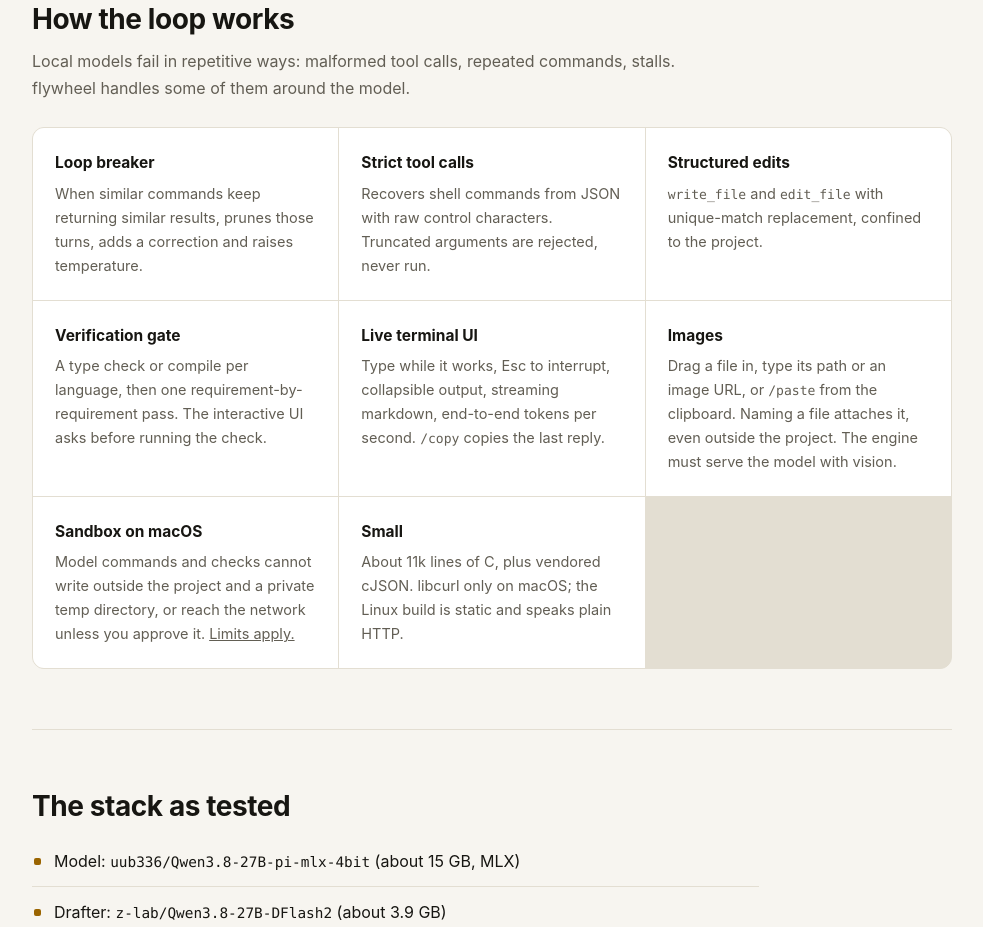
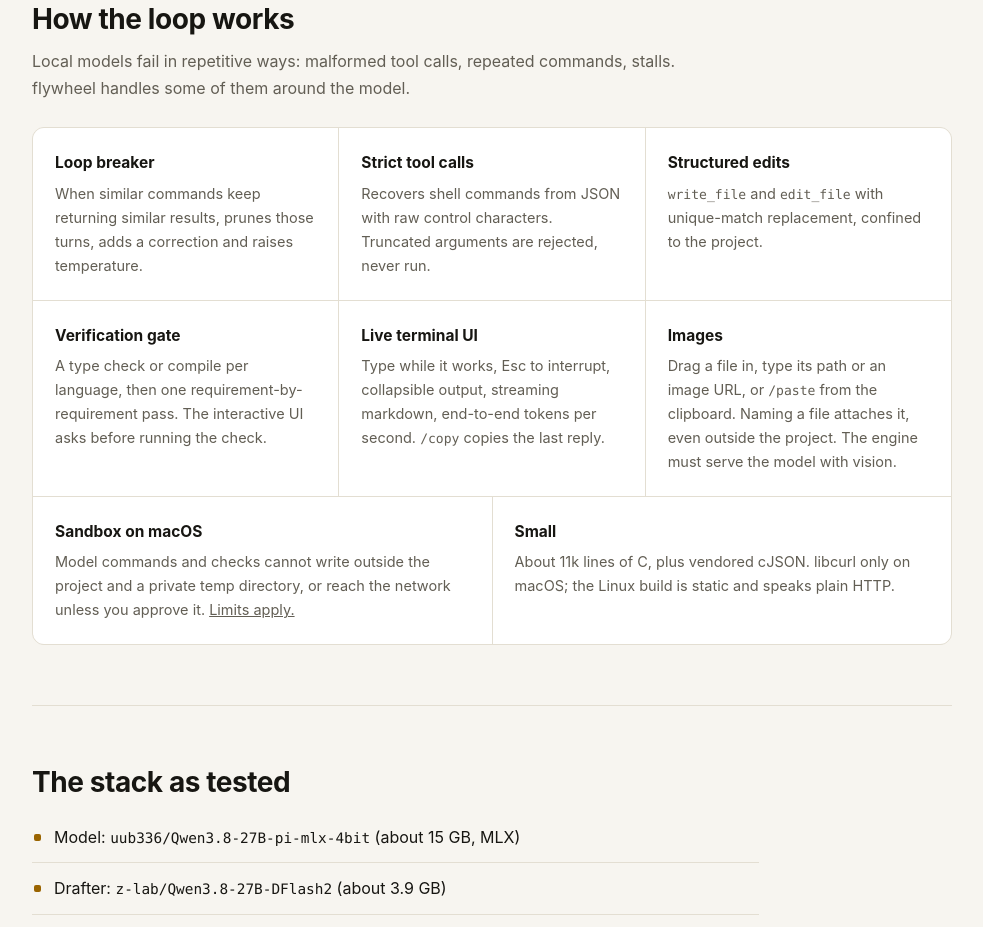
Before and after one commit to megasoft1978/flywheel, a plain HTML site: page docs/index.html in a window 1280 px wide. Shown: the part 2414-3341 px from the top of the page, without its empty margins (148-1131 px from the left). Drawn offline with Linux system fonts and the light colour scheme.

Commit message:
site: stretch the last row of the feature grid

```diff
--- a/docs/index.html
+++ b/docs/index.html
@@ -32,8 +32,8 @@ section{padding:60px 0;border-top:1px solid var(--line)}
 h2{font-size:28px;letter-spacing:-.015em;line-height:1.2;margin-bottom:12px}
 h3{font-size:19px;margin:34px 0 6px}
 .sub{color:var(--dim);max-width:64ch;margin-bottom:26px}
-.grid{display:grid;grid-template-columns:repeat(auto-fit,minmax(270px,1fr));gap:1px;background:var(--line);border:1px solid var(--line);border-radius:12px;overflow:hidden}
-.grid div{background:var(--panel);padding:22px}
+.grid{display:flex;flex-wrap:wrap;gap:1px;background:var(--line);border:1px solid var(--line);border-radius:12px;overflow:hidden}
+.grid div{flex:1 1 270px;background:var(--panel);padding:22px}
 .grid h4{font-size:15.5px;margin-bottom:6px}
 .grid p{color:var(--dim);font-size:14.5px}
 code{font-family:var(--mono);font-size:.9em}
```
